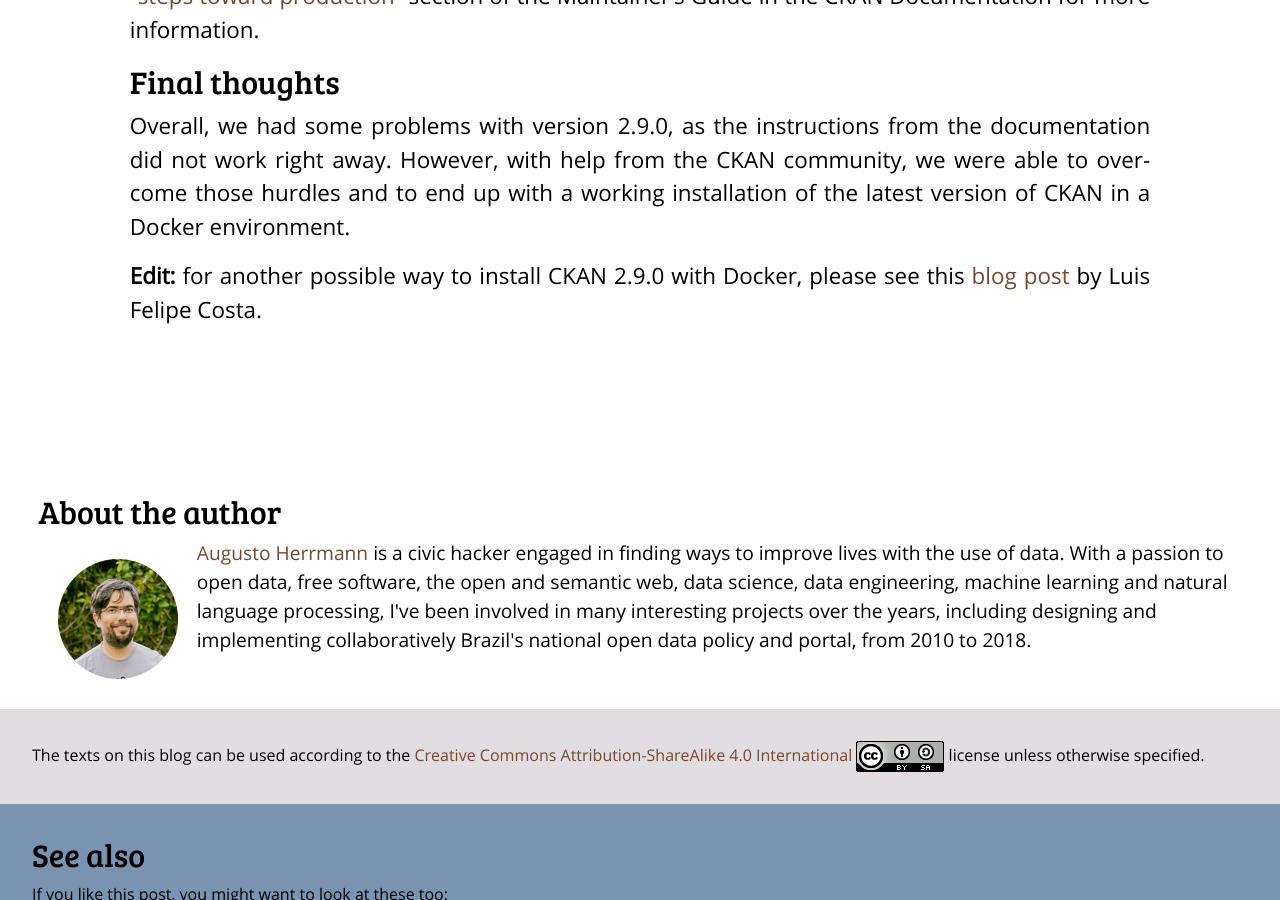
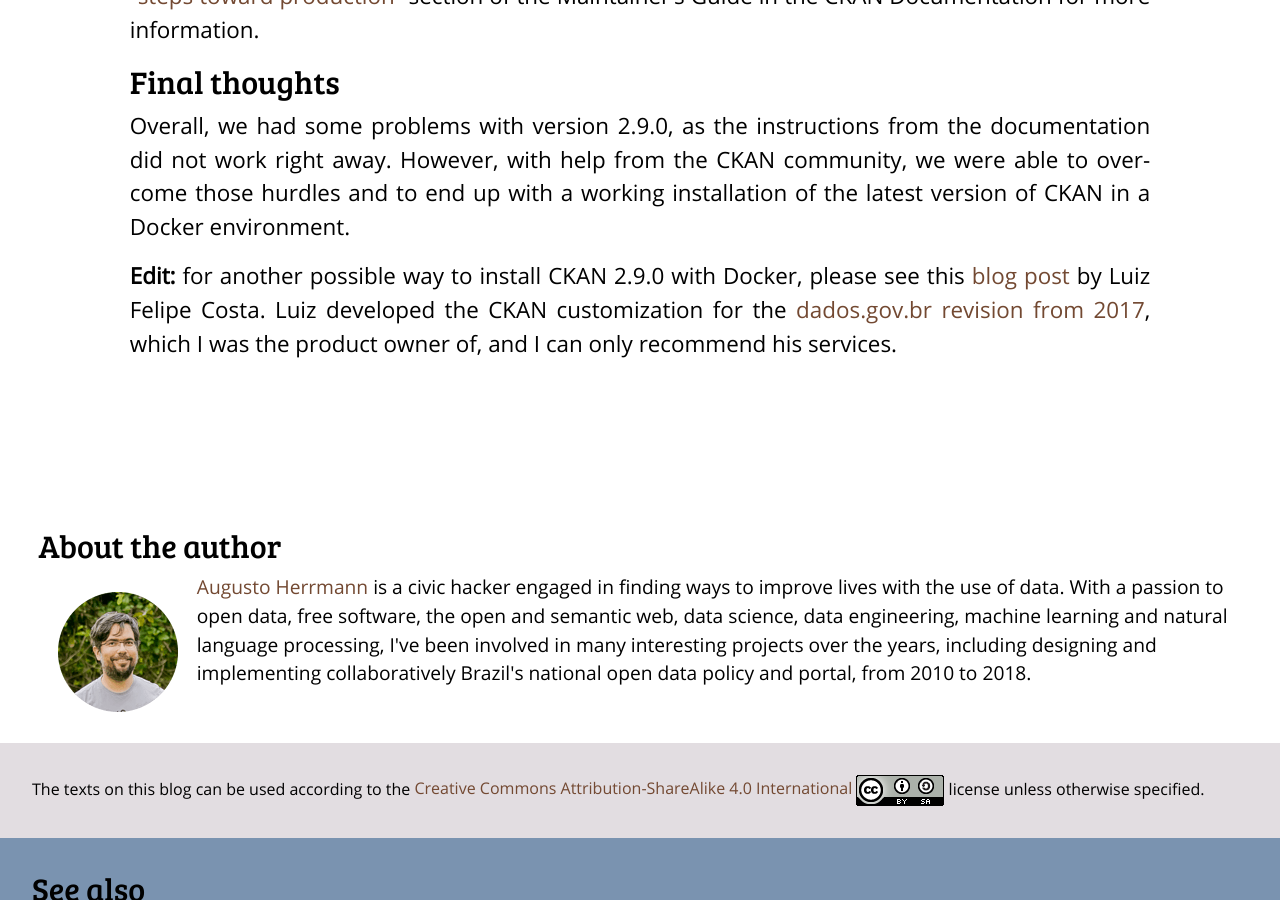
Before and after one commit to augusto-herrmann/augusto-herrmann.github.io, a Jekyll site: the page built from _posts/2020-09-30-how-to-install-and-configure-ckan-2-9-0-using-docker.md, in a window 1280 px wide and 900 px high, scrolled down 15841 px. Built offline with Jekyll 4.4.1, drawn with Linux system fonts in a browser that asks for light colours; nearby versions of some CDN libraries.

Commit message:
add more links to the reference

```diff
--- a/_posts/2020-09-30-how-to-install-and-configure-ckan-2-9-0-using-docker.md
+++ b/_posts/2020-09-30-how-to-install-and-configure-ckan-2-9-0-using-docker.md
@@ -515,4 +515,7 @@
 
 **Edit:** for another possible way to install CKAN 2.9.0 with Docker, please
 see this [blog post](https://blog.thenets.org/install-ckan-using-docker/) by
-Luis Felipe Costa.
+Luiz Felipe Costa. Luiz developed the CKAN customization for the
+[dados.gov.br](https:/dados.gov.br)
+[revision from 2017](https://wiki.dados.gov.br/ProdutoGT3_Portal%20de%20Dados%20Abertos.ashx#%E2%9E%83_E%C2%BA_Ciclo_CABH_15),
+which I was the product owner of, and I can only recommend his services.
```
Also changed, not shown: _posts/2020-09-30-como-instalar-e-configurar-ckan-2-9-0-usando-docker.md (+4 -1 lines).
